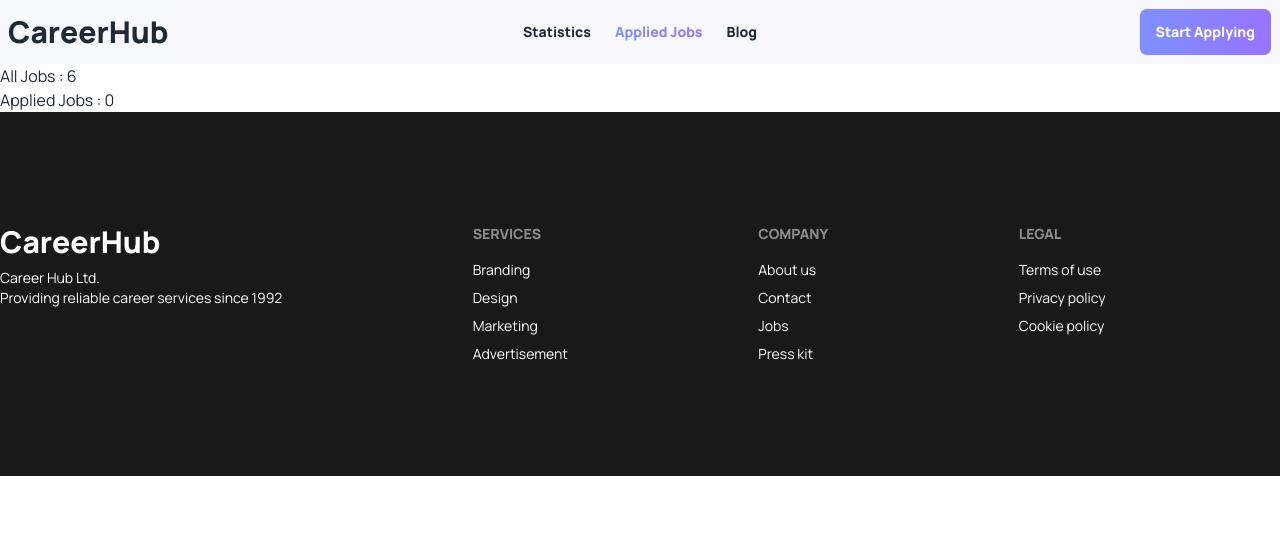
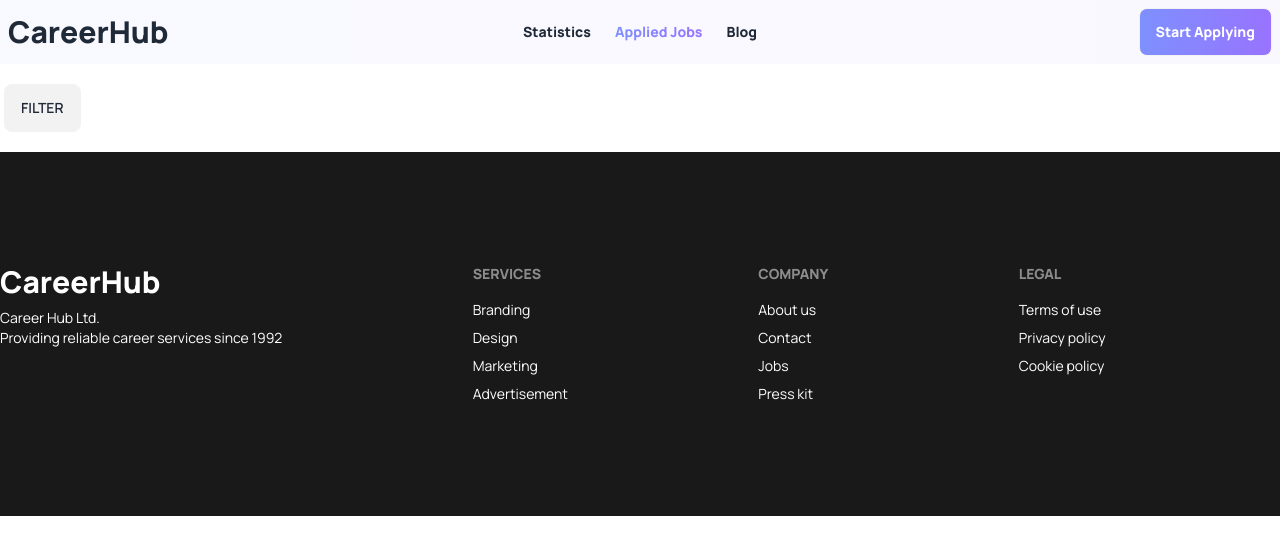
Before and after one commit to mashfikur/career-hub-react-project, a React (Vite) app: page /applied-jobs in a window 1280 px wide. Shown: the top 554 px of the page. Built offline with nearby package versions, Linux system fonts and the light colour scheme.

Commit message:
search functionality added

```diff
--- a/src/assets/components/AppliedJobs.jsx
+++ b/src/assets/components/AppliedJobs.jsx
@@ -3,29 +3,76 @@ import { getJobs } from "../../localStorage";
 import { useEffect, useState } from "react";
 
 const AppliedJobs = () => {
-  const [displayJobs, setDisplayJobs] = useState([]);
-  const allJobs = useLoaderData();
-  const applied_jobs = getJobs();
-  const newArray = [];
-  console.log(applied_jobs, allJobs);
+  const jobs = useLoaderData();
 
-  for (let job of allJobs) {
-    for (let id of applied_jobs) {
-      if (job.id === id) {
-        newArray.push(job);
+  const [appliedJobs, setAppliedJobs] = useState([]);
+  const [display,setDisplay] = useState([]);
+
+  useEffect(() => {
+    const storedJobs = getJobs();
+    if (storedJobs.length > 0) {
+      const newArray = [];
+      for (let storedId of storedJobs) {
+        const job = jobs.find((job) => job.id === storedId);
+
+        if (job) {
+          newArray.push(job);
+        }
       }
+
+      setAppliedJobs(newArray);
+      setDisplay(newArray);
     }
-  }
+  }, [jobs]);
+
+  const handleFilter = (filterText) => {
+    if (filterText === "all") {
+
+      setDisplay(appliedJobs);
+
+    } else if (filterText === "Remote") {
+
+      const job = appliedJobs.filter(
+        (job) => job.remote_or_onsite === "Remote"
+      );
+
+      setDisplay(job);
+
+    } else if (filterText === "Onsite") {
+
+      const job = appliedJobs.filter(
+        (job) => job.remote_or_onsite === "Onsite"
+      );
+      setDisplay(job);
+    }
+  };
 
   return (
     <div>
-      All Jobs : {allJobs.length} <br />
-      Applied Jobs : {applied_jobs.length}
       <div>
-        {displayJobs.map((job, idx) => (
-          <li key={idx}>Hello {job} </li>
+        <details className="dropdown my-4 ">
+          <summary className="m-1 btn">Filter</summary>
+          <ul className="p-2 shadow menu dropdown-content z-[1] bg-base-100 rounded-box w-52">
+            <li>
+              <a onClick={() => handleFilter("all")}>All</a>
+            </li>
+            <li>
+              <a onClick={() => handleFilter("Remote")}>Remote</a>
+            </li>
+            <li>
+              <a onClick={() => handleFilter("Onsite")}>Onsite</a>
+            </li>
+          </ul>
+        </details>
+      </div>
+
+      <ul className="text-center">
+        {display.map((job, idx) => (
+          <li key={idx}>
+            {job.job_title} | {job.company_name} | {job.remote_or_onsite}{" "}
+          </li>
         ))}
-      </div>
+      </ul>
     </div>
   );
 };
--- a/src/assets/components/JobSidebar.jsx
+++ b/src/assets/components/JobSidebar.jsx
@@ -9,6 +9,7 @@ import {
 import { CiLocationOn } from "react-icons/ci";
 import { HiOutlineCalendarDays } from "react-icons/hi2";
 import { saveJob } from "../../localStorage";
+import toast, { Toaster } from "react-hot-toast";
 
 const JobSidebar = ({
   contact_information,
@@ -20,6 +21,7 @@ const JobSidebar = ({
 
   const handleApply=(id)=>{
     saveJob(id)
+    toast.success("You have succesfully Applied")
   }
 
   return (
@@ -66,6 +68,7 @@ const JobSidebar = ({
         <button
         onClick={()=>handleApply(id)}
         className="btn btn-own">Apply Now</button>
+        <Toaster position="top-right" ></Toaster>
       </div>
     </div>
   );
```
